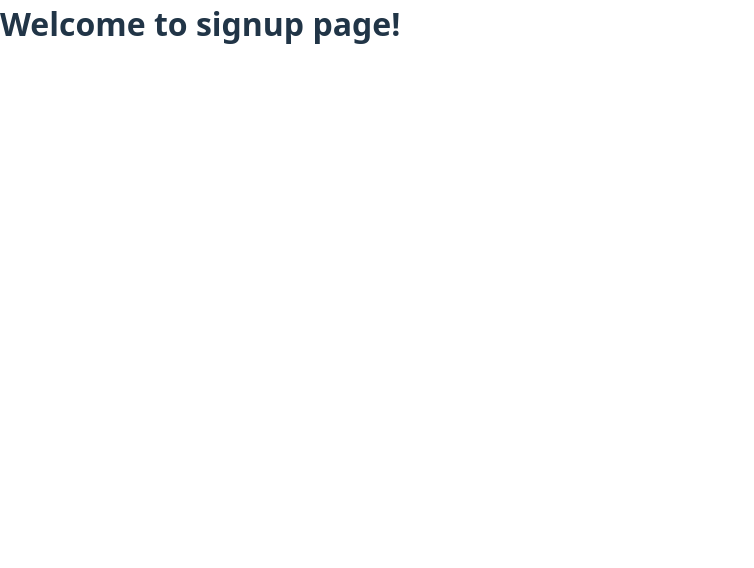
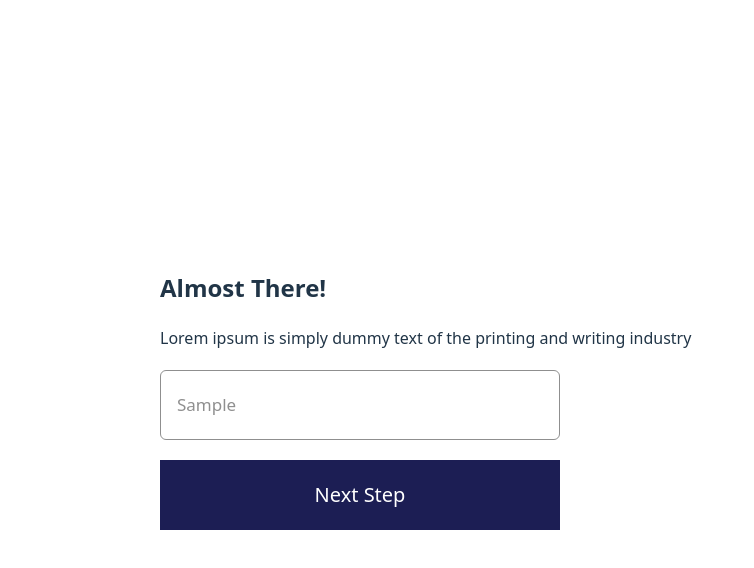
Before and after one commit to Akintayo74/Donation-Ermine, a React (Vite) app in the folder donation-app/: page /auth/signup in a window 1280 px wide. Both pictures are taken after typing "Sample", "name@example.com", "Sample123" into the empty fields and a click on the button "Next Step". Shown: the top 568 px of the page, without its empty margins (0-754 px from the left). Built offline with nearby package versions, Linux system fonts and the light colour scheme.

Commit message:
working on multistep signup

```diff
--- a/donation-app/src/components/FormStep2.jsx
+++ b/donation-app/src/components/FormStep2.jsx
@@ -1,5 +1,7 @@
 import Input from "./Input";
 import Button from "./Button";
+import PageWrapper from "./PageWrapper";
+import styled from "styled-components";
 
 function FormStep2({ formData, onNext, onChange }) {
 
@@ -10,7 +12,10 @@ function FormStep2({ formData, onNext, onChange }) {
 
     return (
         <>
-            <form onSubmit={handleSubmit}>
+            <PageWrapper>
+                <Form onSubmit={handleSubmit}>
+                    <h2>Almost There!</h2>
+                    <p>Lorem ipsum is simply dummy text of the printing and writing industry</p>
                     <Input
                         name = "orgName"
                         placeholder = 'Organization name here'
@@ -20,9 +25,16 @@ function FormStep2({ formData, onNext, onChange }) {
                     />
 
                     <Button>Next Step</Button>
-            </form>
+                </Form>
+            </PageWrapper>
         </>
     )
 }
 
+const Form = styled.form `
+    display: flex;
+    flex-direction: column;
+    gap: 20px;
+`;
+
 export default FormStep2;
--- a/donation-app/src/components/MultistepForm.jsx
+++ b/donation-app/src/components/MultistepForm.jsx
@@ -1,5 +1,8 @@
 import React from 'react';
 import FormStep1 from './FormStep1';
+import FormStep2 from './FormStep2';
+import FormStep3 from './FormStep3';
+// import FormStepReview from './FormStepReview';
 
 
 function MultistepForm() {
@@ -26,9 +29,9 @@ function MultistepForm() {
     return (
         <>
             {step === 1 && <FormStep1 formData={formData} onChange={updateFormData} onNext={() => setStep(2)} />}
-            {/* {step === 2 && <FormStep2 formData={formData} onChange={handleChange} onNext={() => setStep(3)} />}
-            {step === 3 && <FormStep3 formData={formData} onChange={handleChange} onNext={() => setStep(4)} />}
-            {step === 4 && <FormStepReview formData={formData} onSubmit={handleSubmit} />} */}
+            {step === 2 && <FormStep2 formData={formData} onChange={updateFormData} onNext={() => setStep(3)} />}
+            {step === 3 && <FormStep3 formData={formData} onChange={updateFormData} onNext={() => setStep(4)} />}
+            {/* {step === 4 && <FormStepReview formData={formData} onSubmit={handleSubmit} />} */}
         </>
     )
 }
--- a/donation-app/src/pages/auth/Signup.jsx
+++ b/donation-app/src/pages/auth/Signup.jsx
@@ -4,7 +4,7 @@ import MultistepForm from "../../components/MultistepForm";
 function Signup() {
     return (
         <>
-            <h1>Welcome to signup page!</h1>
+            {/* <h1>Welcome to signup page!</h1> */}
             <MultistepForm />
         </>
     )
```
Lines whose indentation alone changed are shown as unchanged.
